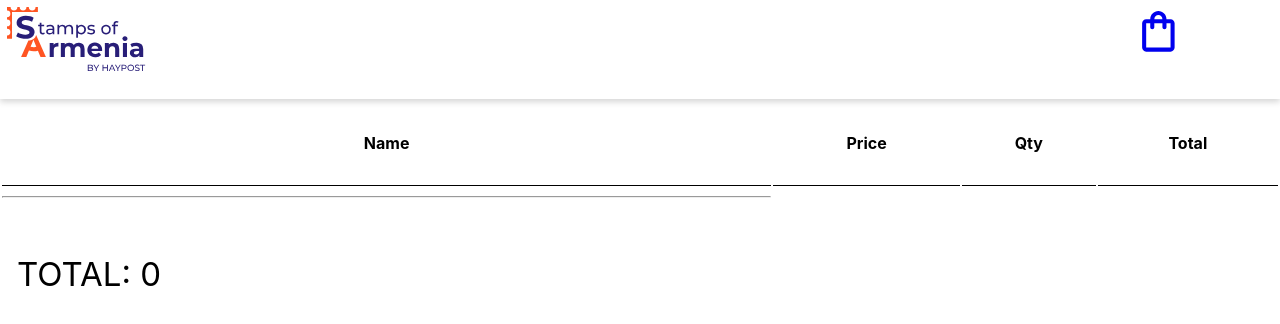
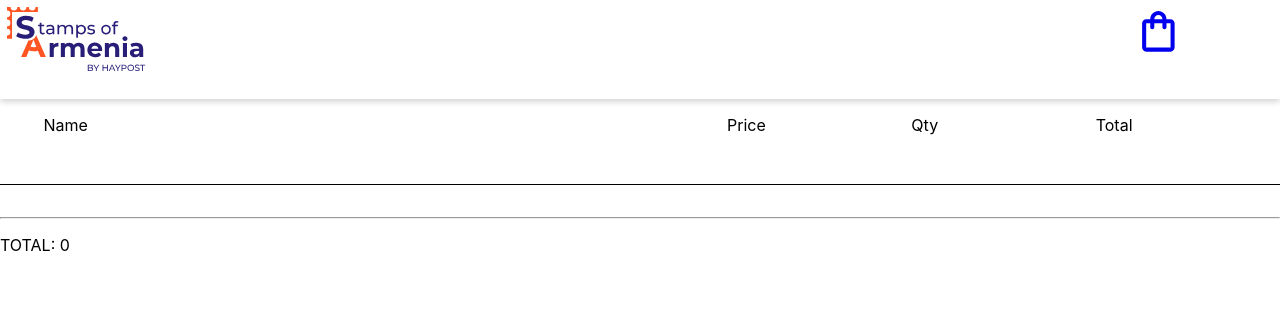
Before and after one commit to tathevve/online-shop, a React (Create React App) app in the folder shop/: page /bag in a window 1280 px wide. Shown: the top 324 px of the page. Built offline with nearby package versions, Linux system fonts and the light colour scheme.

Commit message:
commit changes

```diff
--- a/shop/src/components/pages/Bag/index.js
+++ b/shop/src/components/pages/Bag/index.js
@@ -1,6 +1,6 @@
 import React, { useCallback, useEffect, useMemo } from 'react'
 import { useDispatch, useSelector } from 'react-redux';
-import { selectBagItems, selectItems, setBagItems } from '../../../redux/slicers/app';
+import { addItemToBag, selectBagItems, selectItems, setBagItems } from '../../../redux/slicers/app';
 import Header from '../../shared/Header';
 import { makeStyles } from '@mui/styles';
 import { useState } from 'react';
@@ -10,6 +10,8 @@ import TextField from '@mui/material/TextField';
 const useStyles = makeStyles((theme) => ({
     bagTable: {
         width: '100%',
+        display: 'flex',
+        flexDirection: 'row',
     },
     itemDescription: {
         display: 'flex',
@@ -18,42 +20,86 @@ const useStyles = makeStyles((theme) => ({
         width: '85%'
     },
     smallHeader: {
-        '& th': {
-            borderBottom: '1px solid black'
+        borderBottom: '1px solid black',
+        width: '100%',
+        height: '85px',
+        display: 'flex',
+        justifyContent: 'space-evenly',
+        marginBottom: '24px',
+        '& p': {
+            width: '11%'
+        }
+    },
+    bagEachItem: {
+        display: 'flex',
+        width: '100%',
+        flexDirection: 'column',
 
     },
-        height: '85px',
+    descriptionArea: {
+        width: '84%',
+        paddingBottom: '21px',
+        display: 'flex',
+        justifyContent: 'space-between'
+
     },
-    bagEachItem: {
-        '& td': {
-            margin: '11px'
+    itemName: {
+        width: '50%!important'
+    },
+    countbagEachItem: {
+        width: '40%'
+    },
+    countAndTotal: {
+        display: 'flex',
+        justifyContent: 'space-between',
+        height: '250px'
+    }
 
-        }
-    },
-    totalValue: {
-        fontSize: '33px',
-        padding: '15px',
-
-    }
 
 }))
 
 function Bag() {
     const bagItems = useSelector(selectBagItems);
     const styles = useStyles();
+    const [cartItems, setCartItems] = useState([]);
     const dispatch = useDispatch();
     const arr = [];
     const items = useSelector(selectItems);
+    const [total, setTotal] = useState(0);
+    const [rowTotal, setRowTotal] = useState(0);
+
+    useEffect(() => {
         let total = 0;
+        let rowTotal = 0;
+        cartItems.forEach(element => {
+            const itemCount = bagItems.find(i => i.id === element.id)?.count;
 
-    const getPrice = items.map((item) => {
-        arr.push(item.price);
-    })
+            total += itemCount * element.price;
+            rowTotal = itemCount * element.price;
+
+            console.log(itemCount, 'cart')
+
+        });
+
+        setRowTotal(rowTotal);
+        setTotal(total);
+    }, [cartItems, bagItems])
+
+
+    useEffect(() => {
+        if (bagItems?.length && items?.length) {
+            const bagItemIds = bagItems.map(i => i.id);
+            const result = items.filter(i => bagItemIds.includes(i.id));
+            setCartItems(result);
+        }
+    }, [bagItems?.length, items?.length])
+
+
 
     const changeQuantity = (item, typeOfOperation) => {
 
         const updatedCount = bagItems.map((i) => {
-            if (i.id == item.id) {
+            if (i.id === item.id) {
                 if (typeOfOperation === 'plus') {
                     return {
                         ...i,
@@ -65,7 +111,7 @@ function Bag() {
                         return {
                             ...i,
                             count: 0,
-                            price: arr[item.id - 1]
+                            price: 0
                         }
                     } else {
                         return {
@@ -84,52 +130,64 @@ function Bag() {
                 }
             }
 
-
-
         })
 
         dispatch(setBagItems(updatedCount));
 
     }
 
-    const totalPrice = bagItems.forEach(element => {
-        total = total + element.price
-    });
+
 
 
     return (
         <div>
             <Header />
+            <div className={styles.smallHeader}>
+                <p className={styles.itemName}>Name</p>
+                <p>Price</p>
+                <p>Qty</p>
+                <p>Total</p>
+            </div>
+            <div className={styles.bagTable}>
 
-            <table className={styles.bagTable}>
-                <tr className={styles.smallHeader}>
-                    <th>Name</th>
-                    <th>Price</th>
-                    <th>Qty</th>
-                    <th>Total</th>
-                </tr>
-
-
+                <div className={styles.bagEachItem}>
                     {
-                    bagItems.length > 0 && bagItems.map((item) => (
-                        <tr className={styles.bagEachItem}>
-                            <td key={item.id} className={styles.itemDescription}>
+                        cartItems.length > 0 && cartItems.map((item) => (
+                            <div key={item.id} className={styles.descriptionArea}>
+                                <div className={styles.itemDescription}>
                                     <img src={item.image} style={{ height: '250px' }} />
                                     <p>{item.name}</p>
                                     <p>{item.description}</p>
 
-                            </td>
-                            <td>{arr[item.id - 1]}</td>
-
-                            <td><p><button onClick={() => changeQuantity(item, 'minus')}>-</button> {item.count} <button onClick={() => changeQuantity(item, 'plus')}>+</button>
-                            </p></td>
-
-                            <td><p>{item.price}</p></td>
-
-                        </tr>
+                                </div>
+                                <div>{item.price}</div>
+                            </div>
                         ))
                     }
+                </div>
+                <div className={styles.countbagEachItem}>
+                    {
+                        bagItems.length > 0 && bagItems.map((item) => (
+                            <div key={item.id} className={styles.countAndTotal}>
 
+
+                                <div>
+                                    <p>
+                                        <button onClick={() => changeQuantity(item, 'minus')}>-</button>
+                                        {item.count}
+                                        <button onClick={() => changeQuantity(item, 'plus')}>+</button>
+                                    </p>
+                                </div>
+
+                                <div><p>{rowTotal}</p></div>
+                            </div>
+                        ))
+                    }
+                </div>
+
+
+
+            </div>
 
             <hr />
             <div className={styles.totalValue}>
@@ -137,7 +195,7 @@ function Bag() {
             </div>
 
 
-            </table>
+
         </div>
     )
 }
--- a/shop/src/components/pages/Home/index.js
+++ b/shop/src/components/pages/Home/index.js
@@ -1,6 +1,6 @@
 import React from 'react'
 import { useDispatch, useSelector } from 'react-redux'
-import { selectBagItems, selectItems, setBagItems } from '../../../redux/slicers/app'
+import { addItemToBag, selectBagItems, selectItems } from '../../../redux/slicers/app'
 import Header from '../../shared/Header';
 import AddIcon from '@mui/icons-material/Add';
 import Button from '@mui/material/Button';
@@ -24,49 +24,45 @@ function Home() {
 
 
 
-    const addToBagHandler = (item) => {
+    // const addToBagHandler = (item) => {
+    //     const findedItem = bagItems.find((i) => i.id === item.id)
+
+    //     if (findedItem) {
+    //         const updatedData = bagItems.map((i) => {
+    //             if (i.id === findedItem.id) {
+    //                 return {
+    //                     ...i,
+    //                     count: i.count + 1,
+    //                     price: item.price * (i.count + 1)
+    //                 }
+    //             } else {
+    //                 return i
+    //             }
+    //         })
+    //         dispatch(setBagItems(updatedData))
+
+    //     } else {
+    //         dispatch(setBagItems([...bagItems, item]))
+
+    //     }
 
 
-
-        const findedItem = bagItems.find((i) => i.id === item.id)
+    // }
 
 
-        if (findedItem) {
-            const updatedData = bagItems.map((i) => {
-                if (i.id === findedItem.id) {
-                    return {
-                        ...i,
-                        count: i.count + 1,
-                        price: item.price * (i.count + 1)
-                    }
-                } else {
-                    return i
-                }
-            })
-            dispatch(setBagItems(updatedData))
-
-        } else {
-            dispatch(setBagItems([...bagItems, item]))
-
-        }
-
-
-    }
-
-    console.log(bagItems)
     return (
         <div>
             <Header />
             <div className={styles.itemsArea}>
                 {
-                    items.length > 0 && items.map((item) => (
+                    items?.length > 0 && items.map((item) => (
                         <div key={item.id}>
                             <img src={item.image} style={{ height: '250px' }} />
                             <p>{item.name}</p>
                             <p>{item.description}</p>
                             <p>{item.price}</p>
 
-                            <Button variant="outlined" onClick={() => addToBagHandler(item)}>Add To Bag <AddIcon /></Button>
+                            <Button variant="outlined" onClick={() => dispatch(addItemToBag(item.id))}>Add To Bag <AddIcon /></Button>
                         </div>
                     ))
                 }
--- a/shop/src/redux/slicers/app.js
+++ b/shop/src/redux/slicers/app.js
@@ -12,24 +12,21 @@ const initialState = {
             image: tramvay,
             name: 'Transportation type: Tramvay',
             description: 'April 11, 2022',
-            price: 170,
-            count:1,
+            price: 100,
         },
         {
             id: 2,
             image: tram2,
             name: 'Transportation type: Tramvay',
             description: 'April 11, 2022',
-            price: 370.00,
-            count:1,
+            price: 300.00,
         },
         {
             id: 3,
             image: tramvay,
             name: 'Transportation type: 570Tramvay',
             description: 'April 11, 2022',
-            price: 570.00,
-            count:1,
+            price: 500.00,
         },
     ]
 }
@@ -38,6 +35,19 @@ const appSlice = createSlice({
     name,
     initialState,
     reducers: {
+        addItemToBag(state, { payload: itemId }) {
+            const bagItemIndex = state?.bagItems.findIndex((i) => i.id === itemId);
+
+            if (bagItemIndex === -1) {
+                state.bagItems = [...state.bagItems, {
+                    id:itemId,
+                    count:1
+                }]
+            }else {
+                state.bagItems[bagItemIndex].count ++
+            }
+
+        },
         setItemsList(state, { payload }) {
             state.itemsList = payload;
         },
@@ -47,7 +57,7 @@ const appSlice = createSlice({
     }
 })
 
-export const { setItemsList,setBagItems } = appSlice.actions;
+export const { setItemsList, setBagItems, addItemToBag } = appSlice.actions;
 
 export const selectItems = (state) => state.app.itemsList;
 export const selectBagItems = (state) => state.app.bagItems;
```
Lines whose indentation alone changed are shown as unchanged.
